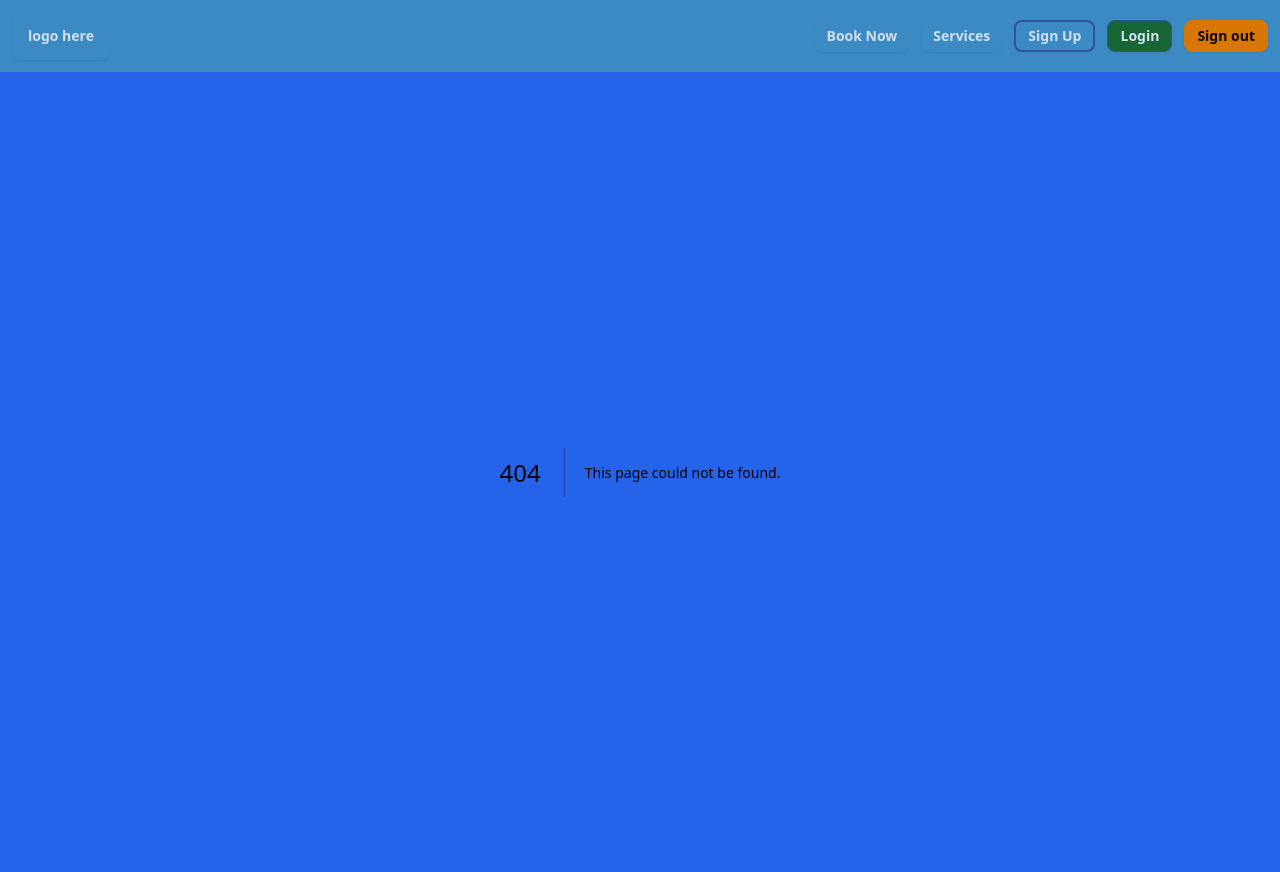
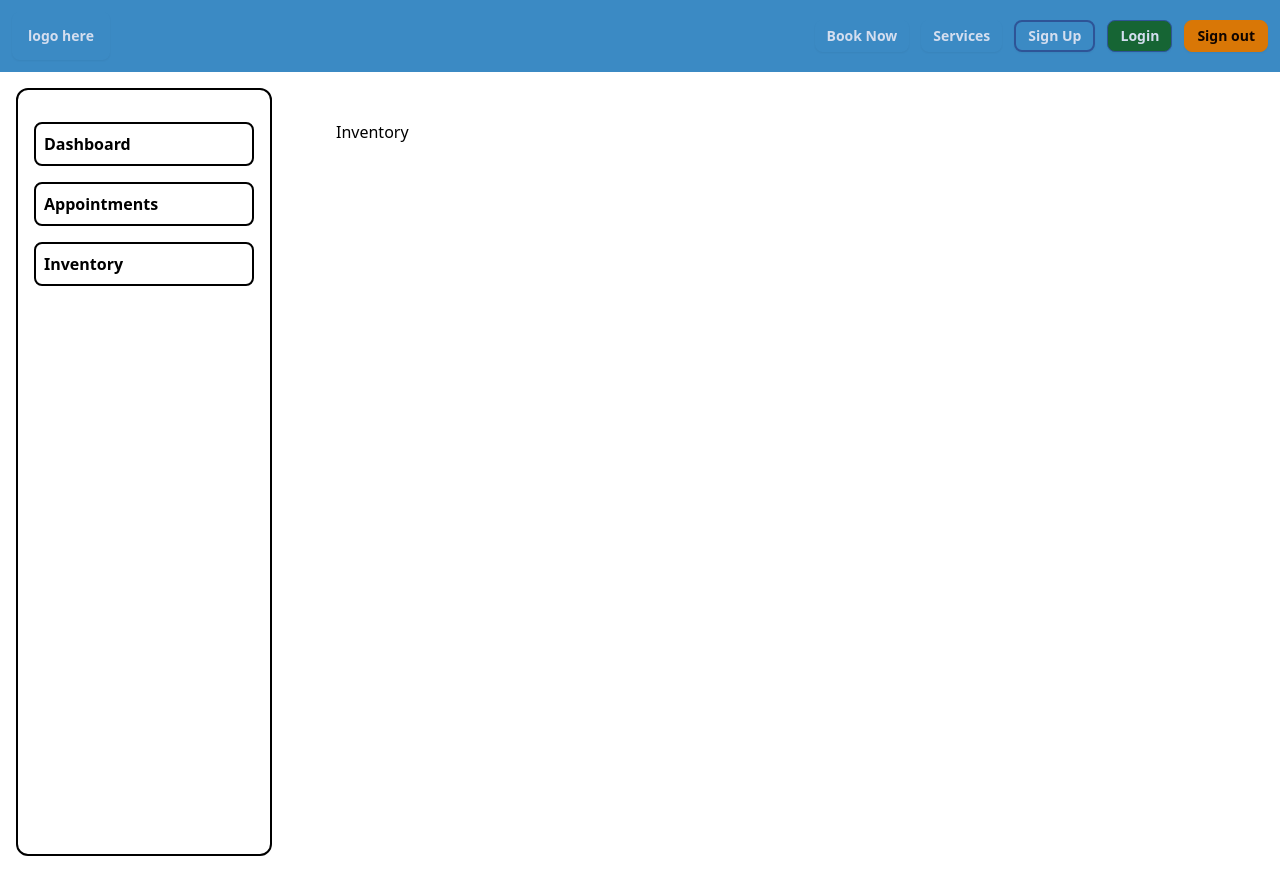
Before and after one commit to rajakrishna/dsd-cohort-2024, a Next.js app in the folder client/: page /admin/inventory in a window 1280 px wide. Before the commit this address had no page. Built offline with nearby package versions, Linux system fonts and the light colour scheme.

Commit message:
admin inventory page

```diff
--- /dev/null
+++ b/client/app/admin/inventory/page.jsx
@@ -0,0 +1,3 @@
+export default function InventoryPage() {
+    return <div>Inventory</div>;
+}
```
